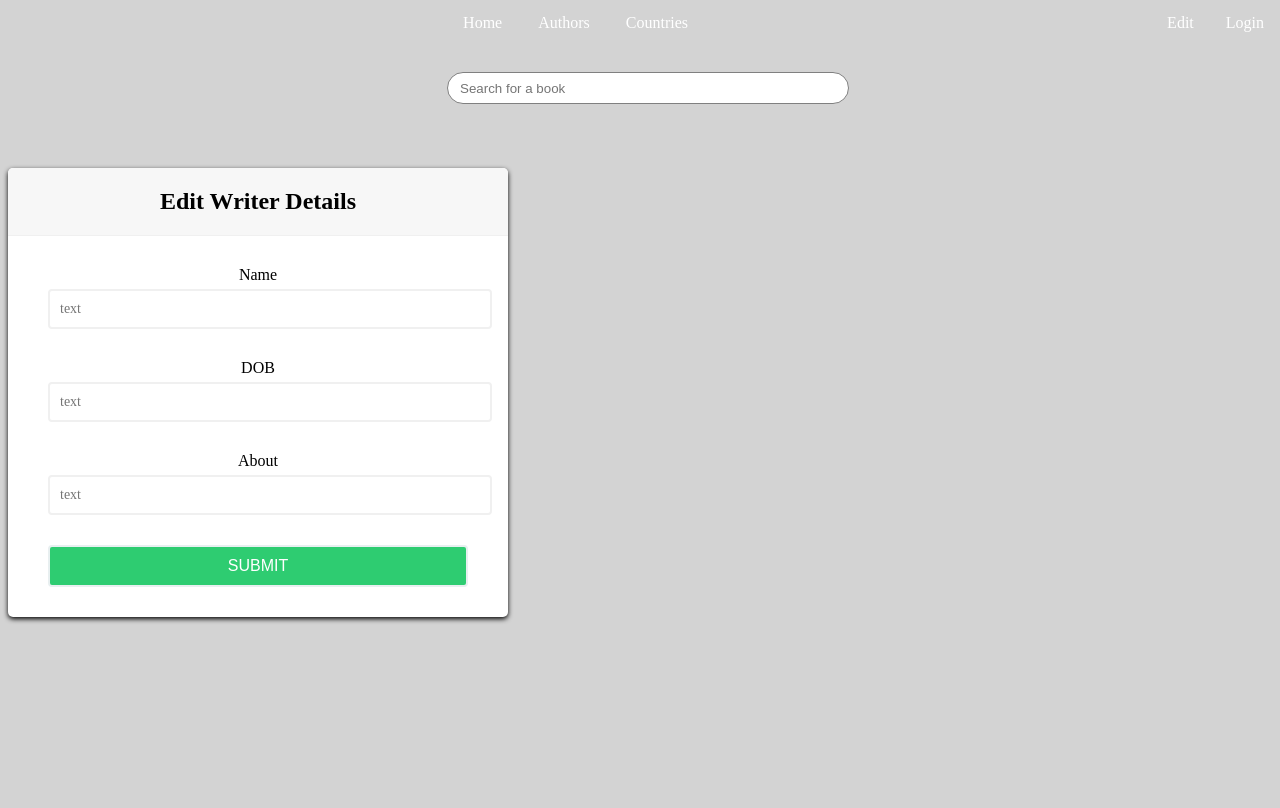
After one commit to siphiwemanda/banned_book_project, a Flask app: template templates/forms/edit_authors.html in a window 1280 px wide. The commit adds this page. Run offline with Flask 2, Linux system fonts and the light colour scheme; the template is opened without the code that fills it, so the values that code supplies are empty; some libraries are stand-ins or nearby versions.

Commit message:
working on patch, and forms

```diff
--- a/app.py
+++ b/app.py
@@ -105,6 +105,11 @@ def create_app(test_config=None):
                 'created': book.title
             })
 
+    @app.route('/authors/edit/<int:writer_id>')
+    def edit_writer(writer_id):
+
+        return render_template('forms/edit_authors.html')
+
     @app.errorhandler(404)
     def not_found(error):
         return jsonify({
--- /dev/null
+++ b/static/CSS/forms.css
@@ -0,0 +1,91 @@
+
+.form_container{
+    background-color: white;
+    border-radius: 5px;
+    box-shadow: 0 2px 5px rgba(0, 0, 0, 3);
+    overflow: hidden;
+    width: 500px;
+    max-width: 100%;
+}
+
+.form_header{
+    background-color: #f7f7f7;
+    border-bottom: 1px solid #f0f0f0;
+    padding: 20px 40px;
+}
+.form_header h2 {
+    margin: 0;
+}
+
+.form{
+    padding: 30px 40px;
+}
+
+.form-control{
+    margin-bottom: 10px;
+    padding-bottom: 20px;
+    position: relative;
+}
+
+.form-control label{
+    display: inline-block;
+    margin-bottom: 5px;
+}
+
+.form-control input{
+    border: 2px solid #f0f0f0;
+    border-radius: 4px;
+    display: block;
+    font-family: inherit;
+    font-size: 14px;
+    width: 100%;
+    padding: 10px;
+}
+.form-control.success input{
+    border-color: #2ecc71;
+}
+.form-control.error input{
+    border-color: #e74c3c;
+}
+
+
+
+.form-control i {
+    position: absolute;
+    top: 40px;
+    right: 10px;
+    visibility: hidden;
+}
+
+.form-control.success i .fa-check-circle{
+    color: #2ecc71;
+    visibility: visible;
+}
+
+.form-control.error i .fa-exclamation-circle{
+    color: #e74c3c;
+    visibility: visible;
+}
+
+.form-control small {
+    visibility: hidden;
+    position: absolute;
+    bottom: 0;
+    left: 0;
+}
+
+.form-control.error small{
+    visibility: visible;
+    color: #e74c3c;
+}
+
+.form button{
+    background-color: #2ecc71;
+    border: 2px solid #E8EFF0;
+    color: #ffffff;
+    display: block;
+    width: 100%;
+    padding: 10px;
+    font-size: 16px;
+    border-radius: 4px;
+}
--- a/static/CSS/mainlayout.css
+++ b/static/CSS/mainlayout.css
@@ -1,4 +1,9 @@
-
+.body{
+    align-items: center;
+    display: flex;
+    min-height: 100vh;
+    justify-content: center;
+}
 .navigation_bar_main{
     list-style-type: none;
     margin: 0;
--- a/static/main.js
+++ b/static/main.js
@@ -5,13 +5,12 @@ function searchFunction() {
 const deleteBook = document.getElementsByClassName("delete-button");
 
 for (let i = 0; i < deleteBook.length; i++) {
-        const button = deleteBook[i];
-        button.onclick = function(e) {
-            console.log("click");
-          const bookID = e.target.dataset['id'];
-          fetch('/book/delete/' + bookID, {
+    const button = deleteBook[i];
+    button.onclick = function(e) {
+        console.log("click");
+        const bookID = e.target.dataset['id'];
+        fetch('/book/delete/' + bookID, {
             "method": 'DELETE'
-
           })
              .then(function () {
                 window.location.href = `/`;
@@ -21,3 +20,63 @@ for (let i = 0; i < deleteBook.length; i++) {
              })
     }
   }
+
+const form = document.getElementById('form')
+const Name = document.getElementById('Name')
+const DOB = document.getElementById('DOB')
+const About = document.getElementById('About')
+
+form.addEventListener('submit', (e) =>{
+    e.preventDefault();
+    console.log('clicked')
+    checkInputs();
+    console.log('checked')
+    sendPatch()
+    console.log('patch')
+
+})
+
+function checkInputs() {
+    const NameValue = Name.value
+    const DOBValue = DOB.value
+    const AboutValue = About.value
+
+    if (NameValue === ''){
+        //show error class
+        setError(Name, 'Name can not be blank')
+    }else {
+        //susses class
+        setsuccess(Name)
+    }
+
+    if (DOBValue === ''){
+        //show error class
+        setError(DOB, 'DOB can not be blank')
+    }else {
+        //susses class
+        setsuccess(DOB)
+    }
+}
+
+function setError(input, message) {
+    const formControl = input.parentElement; //form control div
+    const small = formControl.querySelector('small'); // update the error message
+    small.innerText = message
+
+    formControl.className = 'form-control error';
+}
+
+function setsuccess(input) {
+    const formControl = input.parentElement; //form control div
+     formControl.className = 'form-control success';
+}
+
+function sendPatch() {
+    let data = {
+        "Name" : Name,
+        "DOB": DOB,
+        "About": About
+}
+
+console.log(data)
+}
--- /dev/null
+++ b/templates/forms/edit_authors.html
@@ -0,0 +1,33 @@
+{% extends 'layouts/main.html' %}
+{% block title %}{% endblock %}
+{% block content %}
+<div class="form_container">
+<div class="form_header">
+    <h2>Edit Writer Details</h2>
+</div>
+<form class="form" id="form">
+    <div class="form-control">
+        <label>Name</label>
+        <input type="text" placeholder="text" id="Name">
+        <i class="fas fa-check-circle"></i>
+        <i class="fas fa-exclamation"></i>
+        <small>Error Message</small>
+    </div>
+      <div class="form-control">
+        <label>DOB</label>
+        <input type="text" placeholder="text" id="DOB">
+        <i class="fas fa-check-circle"></i>
+        <i class="fas fa-exclamation-circle"></i>
+        <small>Error Message</small>
+    </div>
+      <div class="form-control">
+        <label>About</label>
+        <input type="text" placeholder="text" id="About">
+        <i class="fas fa-check-circle"></i>
+        <i class="fas fa-exclamation"></i>
+        <small>Error Message</small>
+    </div>
+    <button>SUBMIT</button>
+</form>
+</div>
+{% endblock %}
--- a/templates/layouts/main.html
+++ b/templates/layouts/main.html
@@ -8,6 +8,8 @@
  <link rel="stylesheet" href="/static/CSS/mainlayout.css" />
  <link rel="stylesheet" href ="/static/CSS/books.css">
  <link rel="stylesheet" href ="/static/CSS/authors.css">
+<link rel="stylesheet" href ="/static/CSS/forms.css">
+<link rel="stylesheet" href="https://cdnjs.cloudflare.com/ajax/libs/font-awesome/4.7.0/css/font-awesome.min.css">
 
 </head>
 <body>
@@ -59,6 +61,8 @@
 <script src="https://cdnjs.cloudflare.com/ajax/libs/jquery-modal/0.9.1/jquery.modal.min.js"></script>
 <link rel="stylesheet" href="https://cdnjs.cloudflare.com/ajax/libs/jquery-modal/0.9.1/jquery.modal.min.css" />
 
+
+
 </body>
 
 </html>
--- a/templates/pages/author.html
+++ b/templates/pages/author.html
@@ -6,7 +6,7 @@
         <ul class="authors">
             {% for author in authors %}
                 <a href="/authors/{{ author.id }}">
-             <li style="display: block" class="writers"> • {{ author.name}}</li>
+                <li style="display: block" class="writers"> • {{ author.name}} | <button >Edit</button></li>
             {%endfor%}
         </ul>
 </div>
```
Also changed, not shown: templates/pages/home.html (+4 -4 lines).
